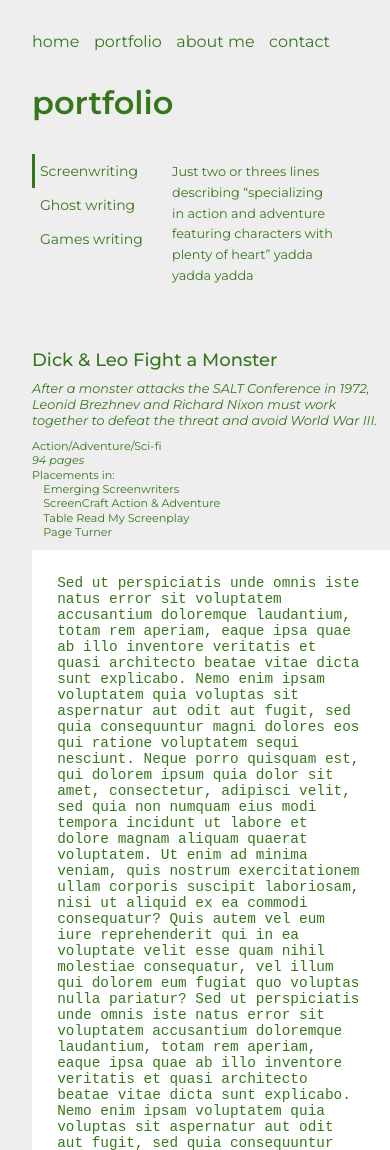
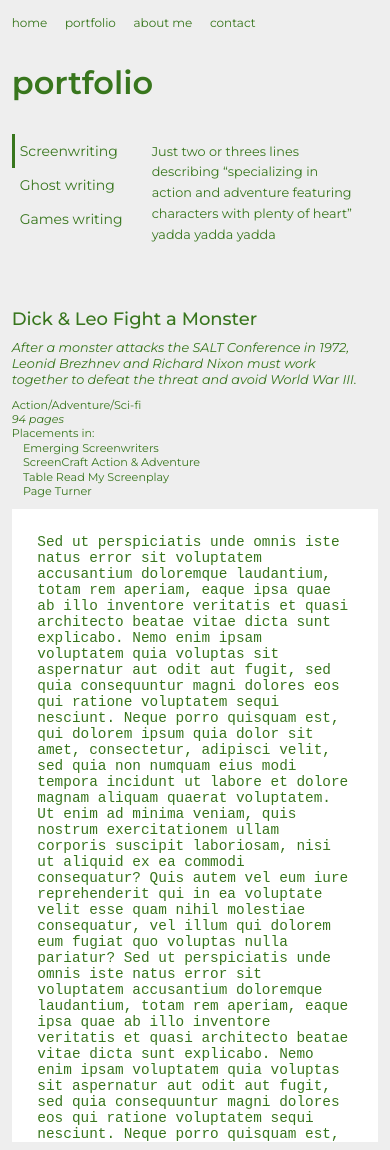
Before and after one commit to ckvapil/site-dewitt-folio, a plain HTML site: page portfolio/index.html in a window 390 px wide. Shown: the top 1150 px of the page. Drawn offline with Linux system fonts and the light colour scheme.

Commit message:
Updated mobile width

```diff
--- a/global.css
+++ b/global.css
@@ -43,7 +43,7 @@ p{
 }
 
 .container{
-    padding: 2rem;
+    padding: 3%;
     width: 100%;
     max-width: 1000px;
     min-width: 360px;
@@ -62,8 +62,9 @@ p{
 }
 .nav li a{
     text-decoration: none;
-    padding: 0 0.9em 0 0;
+    padding: 0 1.1rem 0 0;
     color: inherit;
+    font-size: 0.75rem;
 }
 
 .header *{
@@ -137,7 +138,7 @@ p{
     width: 30%;
 }
 .portfolio-content .artifacts{
-    min-width: 360px;
+    min-width: 320px;
     flex-grow: 2.333;
     width: 70%;
 }
```
